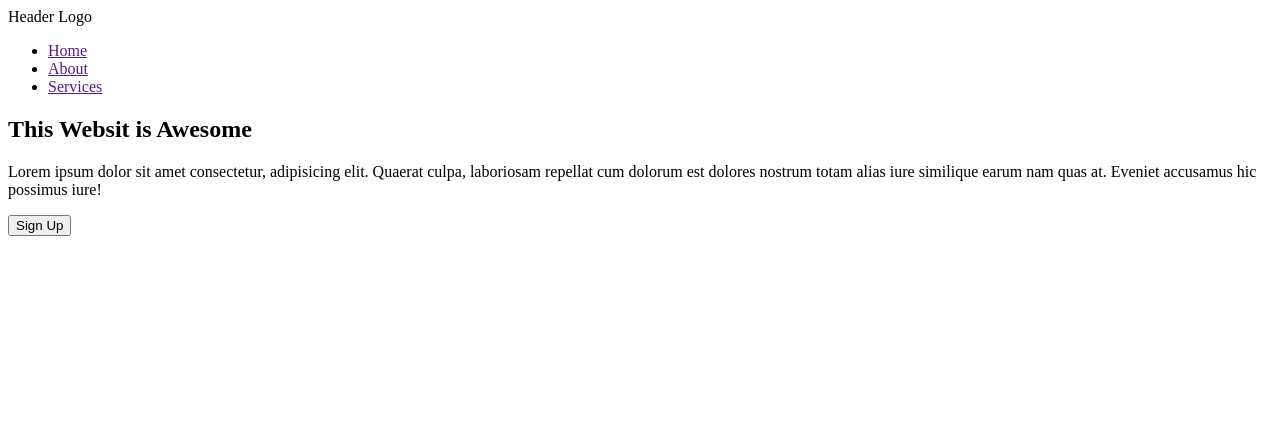
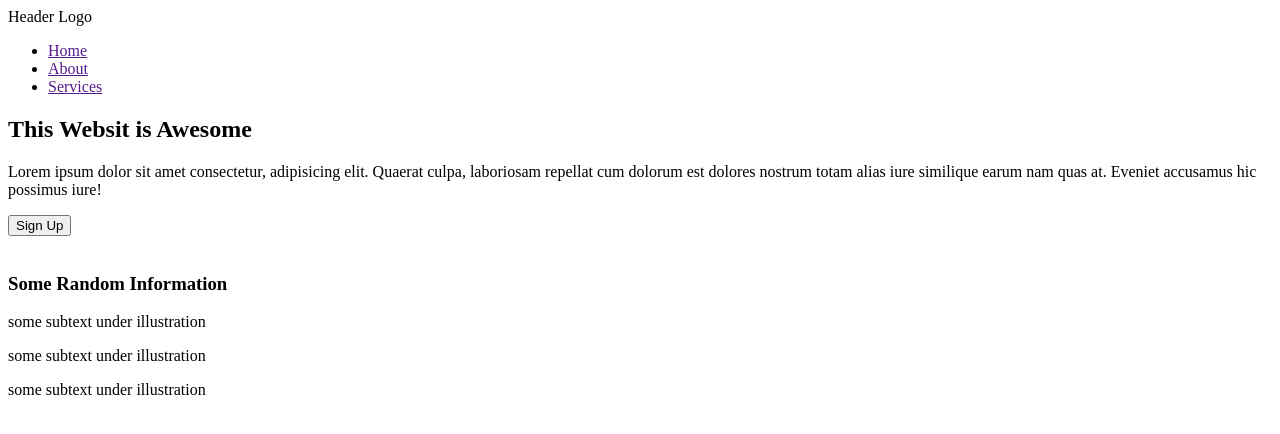
Before and after one commit to abdulhamiid/levelup, a plain HTML site: page index.html in a window 1280 px wide. Drawn offline with Linux system fonts and the light colour scheme.

Commit message:
Add section-2 and its content, add classess to the first and second section

```diff
--- a/index.html
+++ b/index.html
@@ -16,7 +16,7 @@
                 <li><a href="">Services</a></li>
             </ul>
         </nav>
-        <section>
+        <section class="section-1">
             <div>
                 <h1>This Websit is Awesome</h1>
                 <p>Lorem ipsum dolor sit amet consectetur, adipisicing elit. Quaerat culpa, laboriosam repellat cum dolorum est dolores nostrum totam alias iure similique earum nam quas at. Eveniet accusamus hic possimus iure!</p>
@@ -26,6 +26,20 @@
                 <img src="" alt="">
             </div>
         </section>
+        <section class="section-2">
+            <h3>Some Random Information</h3>
+            <div>
+                <div>
+                    <p>some subtext under illustration</p>
+                </div>
+                <div>
+                    <p>some subtext under illustration</p>
+                </div>
+                <div>
+                    <p>some subtext under illustration</p>
+                </div>
+            </div>
+        </section>
     </div>
 
 </body>
```
